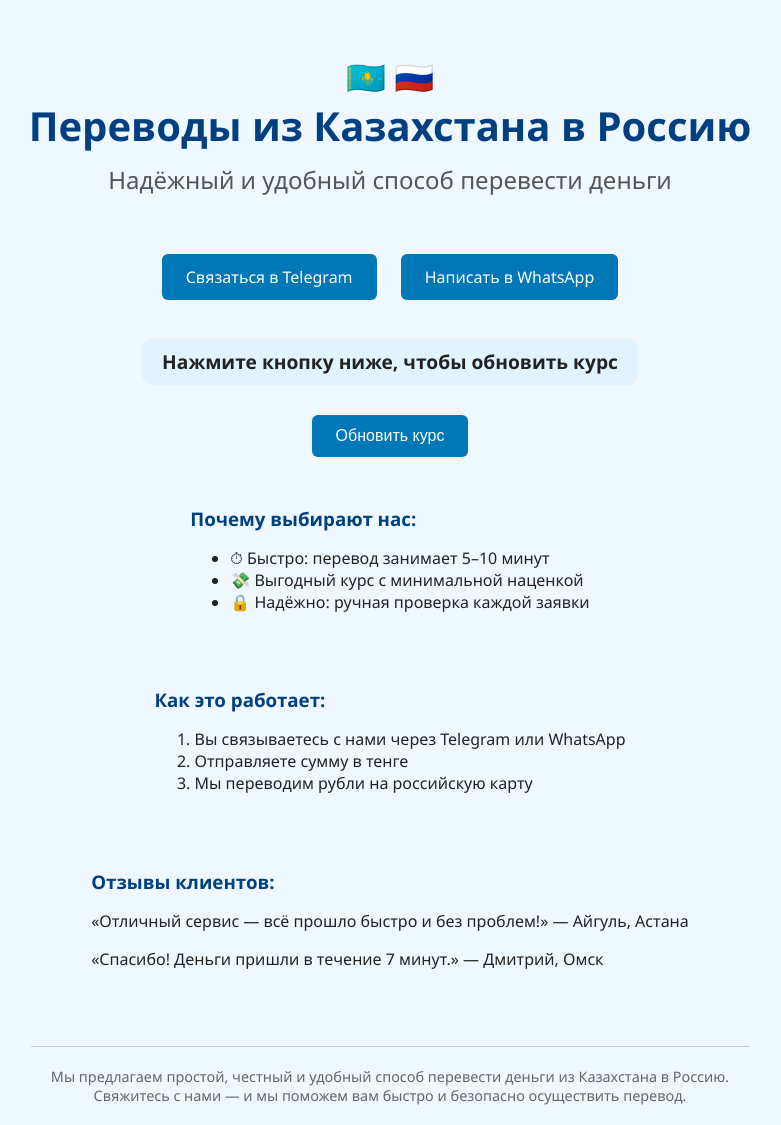
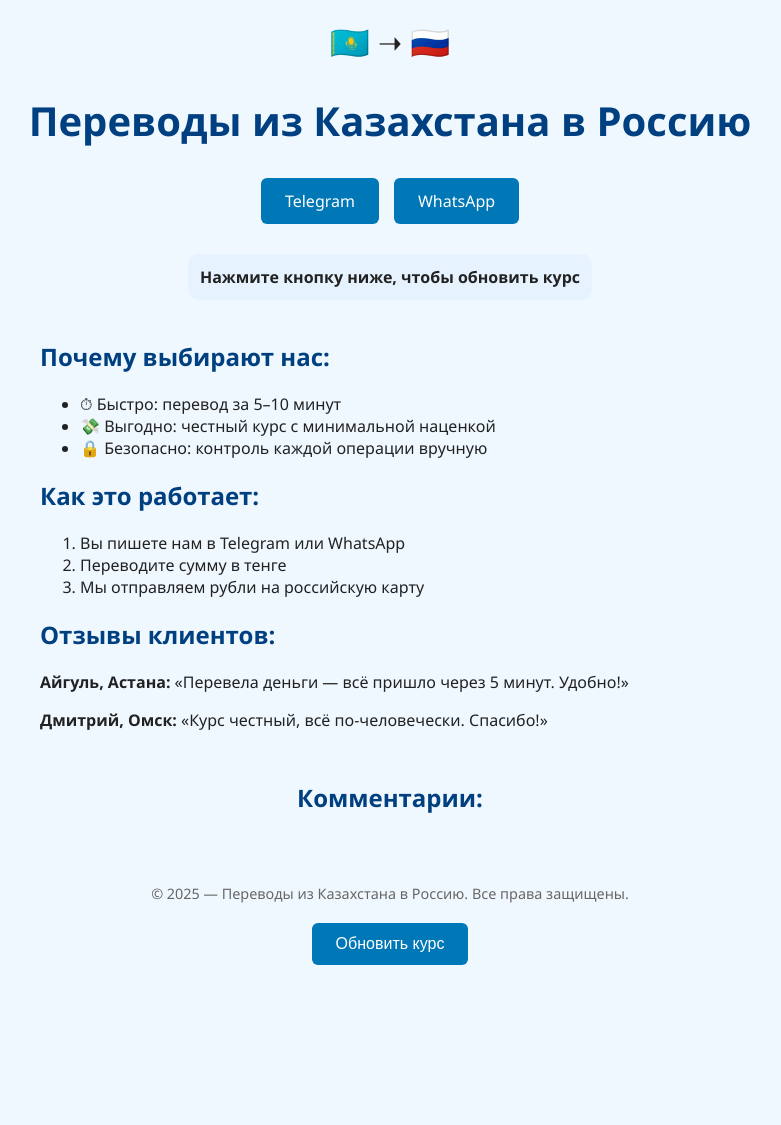
Before and after one commit to saymomos/Perevody-kz-rf, a plain HTML site: page index.html in a window 1280 px wide. Shown: the whole page, without its empty margins (250-1031 px from the left). After the commit the page ends 965 px from the top, so only its background shows below. Drawn offline with Linux system fonts and the light colour scheme.

Commit message:
Update index.html

```diff
--- a/index.html
+++ b/index.html
@@ -1,4 +1,5 @@
-<!DOCTYPE html><html lang="ru">
+<!DOCTYPE html>
+<html lang="ru">
 <head>
   <meta charset="UTF-8" />
   <meta name="viewport" content="width=device-width, initial-scale=1.0" />
@@ -9,37 +10,28 @@
       font-family: 'Segoe UI', Tahoma, Geneva, Verdana, sans-serif;
       background-color: #f0f8ff;
       color: #222;
-      display: flex;
-      flex-direction: column;
-      align-items: center;
       text-align: center;
-    }
-    header {
-      padding: 40px 20px 20px;
     }
     h1 {
       font-size: 2.5rem;
-      margin: 0;
+      margin-top: 30px;
       color: #004080;
     }
-    h2 {
-      font-style: normal;
-      font-weight: 300;
-      color: #555;
-      margin-top: 10px;
-    }
     .flags {
-      margin-top: 15px;
       font-size: 2rem;
+      margin-top: 20px;
     }
     .buttons {
+      display: flex;
+      justify-content: center;
+      flex-wrap: wrap;
+      gap: 15px;
       margin: 30px 0;
     }
     .button {
       background-color: #0077b6;
       color: white;
       padding: 12px 24px;
-      margin: 10px;
       border: none;
       border-radius: 6px;
       font-size: 1rem;
@@ -49,72 +41,67 @@
     .button:hover {
       background-color: #005f87;
     }
-    .section {
-      max-width: 700px;
-      padding: 20px;
-      text-align: left;
-    }
-    .section h3 {
-      margin-bottom: 10px;
-      color: #004080;
-    }
     #kurs {
+      margin: 20px auto;
+      padding: 12px;
+      background-color: #e6f3ff;
+      width: fit-content;
+      border-radius: 10px;
       font-weight: bold;
-      font-size: 1.2rem;
-      background: #e0f3ff;
-      padding: 10px 20px;
-      border-radius: 10px;
-      margin: 20px auto;
-    }
-    footer {
-      margin-top: 40px;
-      padding: 20px;
-      font-size: 0.9rem;
-      color: #666;
-      border-top: 1px solid #ccc;
     }
   </style>
   <script>
     function updateKurs() {
-      const base = prompt("Введите текущий курс рубля к тенге (например, 5.00):");
+      const base = prompt("Введите курс рубля к тенге (например, 5.00):");
       if (!base || isNaN(base)) return;
-      const percent = 1.3 / 100;
-      const final = (parseFloat(base) * (1 + percent)).toFixed(4);
-      document.getElementById("kurs").innerText = `Актуальный курс: 1 ₽ = ${final} ₸ (с наценкой 1.3%)`;
+      const final = (parseFloat(base) * 1.013).toFixed(4);
+      document.getElementById("kurs").innerText = `1 ₽ ≈ ${final} ₸ (с наценкой 1.3%)`;
     }
   </script>
 </head>
 <body>
-  <header>
-    <div class="flags">🇰🇿 🇷🇺</div>
-    <h1>Переводы из Казахстана в Россию</h1>
-    <h2>Надёжный и удобный способ перевести деньги</h2>
-  </header>  <div class="buttons">
-    <a href="https://t.me/say_mar" class="button">Связаться в Telegram</a>
-    <a href="https://wa.me/77001413973" class="button">Написать в WhatsApp</a>
-  </div>  <div id="kurs">Нажмите кнопку ниже, чтобы обновить курс</div>
-  <button class="button" onclick="updateKurs()">Обновить курс</button>  <div class="section">
-    <h3>Почему выбирают нас:</h3>
+  <div class="flags">🇰🇿 ➝ 🇷🇺</div>
+  <h1>Переводы из Казахстана в Россию</h1>
+  <div class="buttons">
+    <a href="https://t.me/say_mar" class="button">Telegram</a>
+    <a href="https://wa.me/77001413973" class="button">WhatsApp</a>
+  </div>
+  <div id="kurs">Нажмите кнопку ниже, чтобы обновить курс</div>
+  <div style="max-width: 700px; margin: 40px auto; text-align: left; padding: 0 20px;">
+    <h2 style="color: #004080;">Почему выбирают нас:</h2>
     <ul>
-      <li>⏱ Быстро: перевод занимает 5–10 минут</li>
-      <li>💸 Выгодный курс с минимальной наценкой</li>
-      <li>🔒 Надёжно: ручная проверка каждой заявки</li>
+      <li>⏱ Быстро: перевод за 5–10 минут</li>
+      <li>💸 Выгодно: честный курс с минимальной наценкой</li>
+      <li>🔒 Безопасно: контроль каждой операции вручную</li>
     </ul>
-  </div>  <div class="section">
-    <h3>Как это работает:</h3>
+
+    <h2 style="color: #004080;">Как это работает:</h2>
     <ol>
-      <li>Вы связываетесь с нами через Telegram или WhatsApp</li>
-      <li>Отправляете сумму в тенге</li>
-      <li>Мы переводим рубли на российскую карту</li>
+      <li>Вы пишете нам в Telegram или WhatsApp</li>
+      <li>Переводите сумму в тенге</li>
+      <li>Мы отправляем рубли на российскую карту</li>
     </ol>
-  </div>  <div class="section">
-    <h3>Отзывы клиентов:</h3>
-    <p>«Отличный сервис — всё прошло быстро и без проблем!» — Айгуль, Астана</p>
-    <p>«Спасибо! Деньги пришли в течение 7 минут.» — Дмитрий, Омск</p>
-  </div>  <footer>
-    Мы предлагаем простой, честный и удобный способ перевести деньги из Казахстана в Россию.
-    <br />
-    Свяжитесь с нами — и мы поможем вам быстро и безопасно осуществить перевод.
+
+    <h2 style="color: #004080;">Отзывы клиентов:</h2>
+    <p><strong>Айгуль, Астана:</strong> «Перевела деньги — всё пришло через 5 минут. Удобно!»</p>
+    <p><strong>Дмитрий, Омск:</strong> «Курс честный, всё по-человечески. Спасибо!»</p>
+  </div>
+
+  <div style="max-width: 700px; margin: 50px auto;">
+    <h2 style="color: #004080;">Комментарии:</h2>
+    <div id="cusdis_thread"
+         data-host="https://cusdis.com"
+         data-app-id="56dcf8ef-cusdis-demo"
+         data-page-id="perevody-kz-rf"
+         data-page-url="https://saymomos.github.io/Perevody-kz-rf/"
+         data-page-title="Переводы KZ → РФ">
+    </div>
+    <script async defer src="https://cusdis.com/js/cusdis.es.js"></script>
+  </div>
+
+  <footer style="margin-top: 40px; font-size: 0.9rem; color: #666; padding: 20px;">
+    © 2025 — Переводы из Казахстана в Россию. Все права защищены.
   </footer>
 </body>
 </html>
+  <button class="button" onclick="updateKurs()">Обновить курс</button>
```
